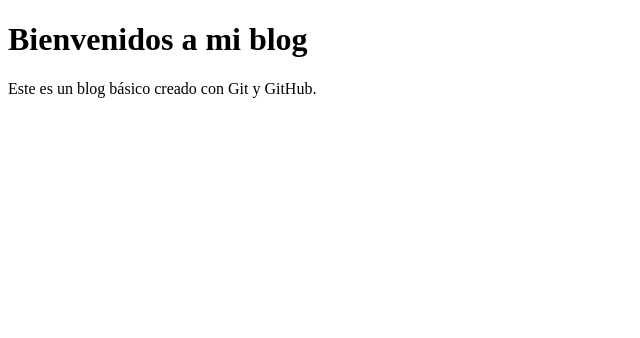
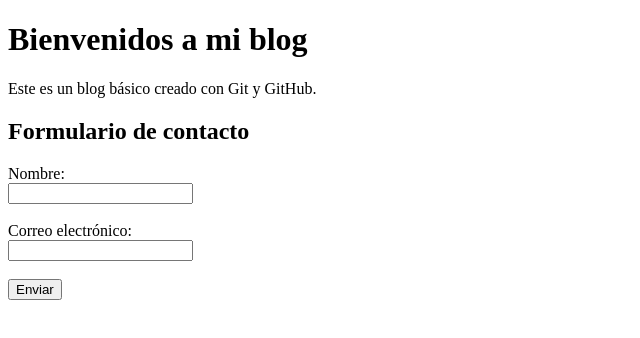
Before and after one commit to zerZch/Lab-1, a plain HTML site: page index.html in a window 1280 px wide. Shown: the whole page, without its empty margins (0-640 px from the left). Drawn offline with Linux system fonts and the light colour scheme.

Commit message:
nueva funcion de formulario

```diff
--- a/index.html
+++ b/index.html
@@ -8,6 +8,15 @@
 <body>
     <h1>Bienvenidos a mi blog</h1>
     <p>Este es un blog básico creado con Git y GitHub.</p>
+    <h2>Formulario de contacto</h2>
+    <form action="/enviar" method="post">
+        <label for="nombre">Nombre:</label><br>
+        <input type="text" id="nombre" name="nombre" required><br><br>
+        <label for="email">Correo electrónico:</label><br>
+        <input type="email" id="email" name="email" required><br><br>
+        <input type="submit" value="Enviar">
+    </form>
+
 
 </body>
 </html>
```
